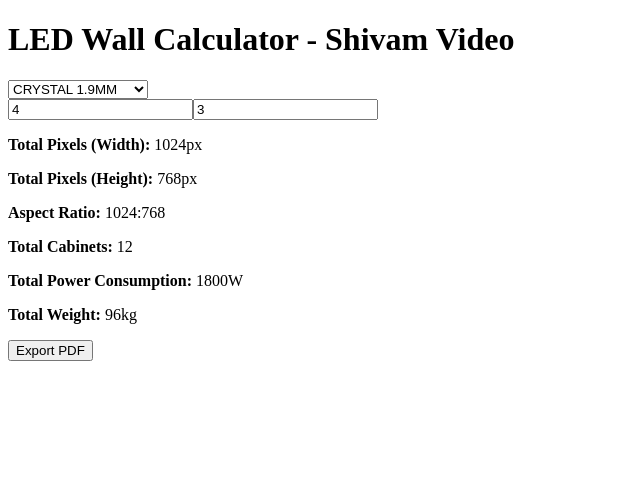
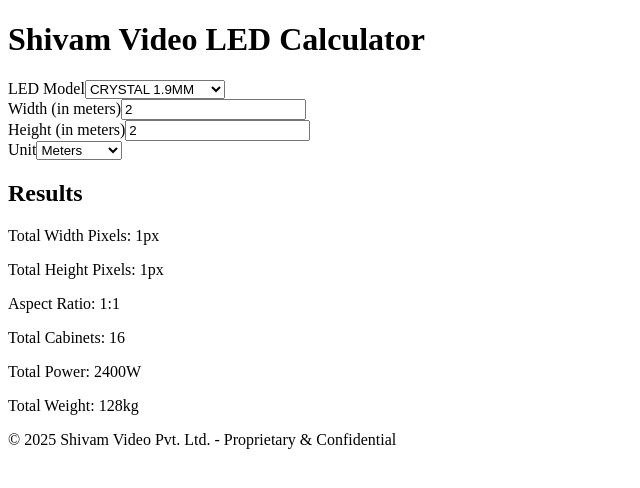
Before and after one commit to shivamraghav14/LED-CALCULATOR, a Next.js app: page / in a window 1280 px wide. Shown: the top 488 px of the page, without its empty margins (0-640 px from the left). Built offline with nearby package versions, Linux system fonts and the light colour scheme.

Commit message:
Update index.js

```diff
--- a/src/pages/index.js
+++ b/src/pages/index.js
@@ -2,81 +2,88 @@
 import jsPDF from "jspdf";
 import autoTable from "jspdf-autotable";
 
-const models = [
-  { name: "CRYSTAL 1.9MM", pixelPitch: 1.9, pixelsPerCabinet: 256, powerPerCabinet: 150, weightPerCabinet: 8 },
-  { name: "Spider 2.6MM", pixelPitch: 2.6, pixelsPerCabinet: 192, powerPerCabinet: 140, weightPerCabinet: 7.5 },
-  { name: "HB2 2.9MM", pixelPitch: 2.9, pixelsPerCabinet: 168, powerPerCabinet: 130, weightPerCabinet: 7 },
-  { name: "BM 3.9MM", pixelPitch: 3.9, pixelsPerCabinet: 128, powerPerCabinet: 120, weightPerCabinet: 6.5 },
-  { name: "PL 4.8MM", pixelPitch: 4.8, pixelsPerCabinet: 104, powerPerCabinet: 110, weightPerCabinet: 6 },
-  { name: "CL 2.9MM (Curved)", pixelPitch: 2.9, pixelsPerCabinet: 168, powerPerCabinet: 130, weightPerCabinet: 7, curved: true, maxCurveAngle: 80 },
-  { name: "CL 3.9MM (Curved)", pixelPitch: 3.9, pixelsPerCabinet: 128, powerPerCabinet: 120, weightPerCabinet: 6.5, curved: true, maxCurveAngle: 80 },
-];
+const ledModels = {
+  "CRYSTAL 1.9MM": { pixelDensity: 256, powerPerCabinet: 150, weightPerCabinet: 8 },
+  "Spider 2.6MM": { pixelDensity: 192, powerPerCabinet: 140, weightPerCabinet: 7.5 },
+  "HB2 2.9MM": { pixelDensity: 168, powerPerCabinet: 130, weightPerCabinet: 7 },
+  "BM 3.9MM": { pixelDensity: 128, powerPerCabinet: 120, weightPerCabinet: 6.5 },
+  "PL 4.8MM": { pixelDensity: 104, powerPerCabinet: 110, weightPerCabinet: 6 },
+  "CL 2.9MM (Curved)": { pixelDensity: 168, powerPerCabinet: 130, weightPerCabinet: 7, isCurved: true },
+  "CL 3.9MM (Curved)": { pixelDensity: 128, powerPerCabinet: 120, weightPerCabinet: 6.5, isCurved: true },
+};
+
+const getAspectRatio = (width, height) => {
+  const gcd = (a, b) => (b === 0 ? a : gcd(b, a % b));
+  const divisor = gcd(width, height);
+  return `${width / divisor}:${height / divisor}`;
+};
 
 export default function LEDCalculator() {
-  const [width, setWidth] = useState(4);
-  const [height, setHeight] = useState(3);
-  const [curveAngle, setCurveAngle] = useState(0);
-  const [selectedModel, setSelectedModel] = useState(models[0]);
+  const [model, setModel] = useState("CRYSTAL 1.9MM");
+  const [width, setWidth] = useState(2);
+  const [height, setHeight] = useState(2);
+  const [unit, setUnit] = useState("meters");
+  const [curvedAngle, setCurvedAngle] = useState(0);
 
-  const totalPixelsWidth = width * selectedModel.pixelsPerCabinet;
-  const totalPixelsHeight = height * selectedModel.pixelsPerCabinet;
-  const aspectRatio = `${totalPixelsWidth}:${totalPixelsHeight}`;
-  const totalCabinets = width * height;
-  const totalPower = totalCabinets * selectedModel.powerPerCabinet;
-  const totalWeight = totalCabinets * selectedModel.weightPerCabinet;
+  const unitConversion = { meters: 1, mm: 1000, inches: 39.37, feet: 3.281 };
 
-  const generatePDF = () => {
-    const doc = new jsPDF();
-    doc.text("LED Wall Calculation Report - Shivam Video", 10, 10);
-    autoTable(doc, {
-      startY: 20,
-      head: [["Parameter", "Value"]],
-      body: [
-        ["Model", selectedModel.name],
-        ["Total Pixels (Width)", totalPixelsWidth],
-        ["Total Pixels (Height)", totalPixelsHeight],
-        ["Aspect Ratio", aspectRatio],
-        ["Total Cabinets", totalCabinets],
-        ["Total Power Consumption (W)", totalPower],
-        ["Total Weight (kg)", totalWeight],
-        selectedModel.curved ? ["Curved Angle (°)", curveAngle] : null,
-      ].filter(Boolean),
-    });
-    doc.save("LED_Wall_Report.pdf");
+  const convertSize = (value) => value * unitConversion[unit];
+
+  const calculateValues = () => {
+    const { pixelDensity, powerPerCabinet, weightPerCabinet } = ledModels[model];
+    const totalWidthPixels = Math.round(convertSize(width) / 500 * pixelDensity);
+    const totalHeightPixels = Math.round(convertSize(height) / 500 * pixelDensity);
+    const aspectRatio = getAspectRatio(totalWidthPixels, totalHeightPixels);
+    const totalCabinets = Math.ceil((convertSize(width) / 0.5) * (convertSize(height) / 0.5));
+    const totalPower = totalCabinets * powerPerCabinet;
+    const totalWeight = totalCabinets * weightPerCabinet;
+    return { totalWidthPixels, totalHeightPixels, aspectRatio, totalPower, totalWeight, totalCabinets };
   };
 
+  const { totalWidthPixels, totalHeightPixels, aspectRatio, totalPower, totalWeight, totalCabinets } = calculateValues();
+
   return (
-    <div className="p-6 max-w-lg mx-auto bg-white shadow-lg rounded-lg">
-      <h1 className="text-xl font-bold mb-4">LED Wall Calculator - Shivam Video</h1>
-
-      <select onChange={(e) => setSelectedModel(models.find(m => m.name === e.target.value))}>
-        {models.map((model) => (
-          <option key={model.name} value={model.name}>{model.name}</option>
-        ))}
-      </select>
-
-      <div className="flex space-x-4 mt-4">
-        <input type="number" value={width} onChange={(e) => setWidth(Number(e.target.value))} placeholder="Width (Cabinets)" />
-        <input type="number" value={height} onChange={(e) => setHeight(Number(e.target.value))} placeholder="Height (Cabinets)" />
+    <div className="p-6 bg-gray-900 text-white rounded-lg shadow-xl max-w-4xl mx-auto">
+      <h1 className="text-3xl font-bold mb-6 text-center">Shivam Video LED Calculator</h1>
+      <div className="grid grid-cols-2 gap-4">
+        <div>
+          <label>LED Model</label>
+          <select value={model} onChange={(e) => setModel(e.target.value)}>
+            {Object.keys(ledModels).map((m) => (
+              <option key={m} value={m}>{m}</option>
+            ))}
+          </select>
+        </div>
+        <div>
+          <label>Width (in {unit})</label>
+          <input type="number" value={width} onChange={(e) => setWidth(parseFloat(e.target.value))} />
+        </div>
+        <div>
+          <label>Height (in {unit})</label>
+          <input type="number" value={height} onChange={(e) => setHeight(parseFloat(e.target.value))} />
+        </div>
+        <div>
+          <label>Unit</label>
+          <select value={unit} onChange={(e) => setUnit(e.target.value)}>
+            <option value="meters">Meters</option>
+            <option value="mm">Millimeters</option>
+            <option value="inches">Inches</option>
+            <option value="feet">Feet</option>
+          </select>
+        </div>
       </div>
 
-      {selectedModel.curved && (
-        <div className="mt-4">
-          <input type="number" value={curveAngle} onChange={(e) => setCurveAngle(Number(e.target.value))} placeholder="Curve Angle (°)" />
-          <p>Max Curve Angle: {selectedModel.maxCurveAngle}°</p>
-        </div>
-      )}
-
-      <div className="mt-4 p-4 bg-gray-100 rounded-md">
-        <p><strong>Total Pixels (Width):</strong> {totalPixelsWidth}px</p>
-        <p><strong>Total Pixels (Height):</strong> {totalPixelsHeight}px</p>
-        <p><strong>Aspect Ratio:</strong> {aspectRatio}</p>
-        <p><strong>Total Cabinets:</strong> {totalCabinets}</p>
-        <p><strong>Total Power Consumption:</strong> {totalPower}W</p>
-        <p><strong>Total Weight:</strong> {totalWeight}kg</p>
+      <div className="mt-6 bg-gray-800 text-white p-4 rounded-md">
+        <h2 className="text-xl font-semibold">Results</h2>
+        <p>Total Width Pixels: {totalWidthPixels}px</p>
+        <p>Total Height Pixels: {totalHeightPixels}px</p>
+        <p>Aspect Ratio: {aspectRatio}</p>
+        <p>Total Cabinets: {totalCabinets}</p>
+        <p>Total Power: {totalPower}W</p>
+        <p>Total Weight: {totalWeight}kg</p>
       </div>
 
-      <button onClick={generatePDF}>Export PDF</button>
+      <p className="mt-6 text-sm text-center opacity-70">© 2025 Shivam Video Pvt. Ltd. - Proprietary & Confidential</p>
     </div>
   );
 }
```
